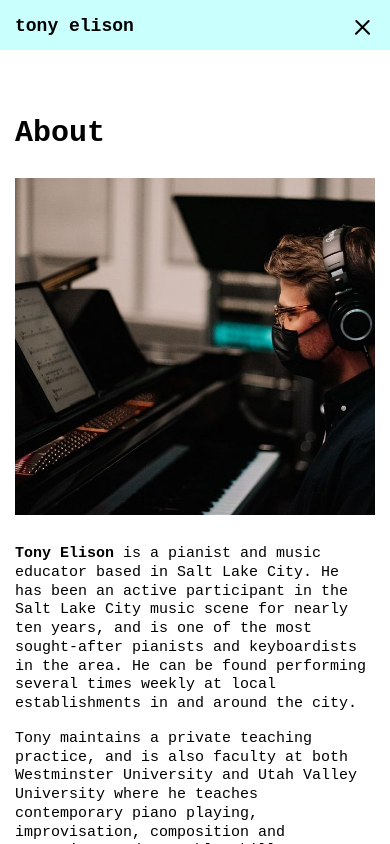
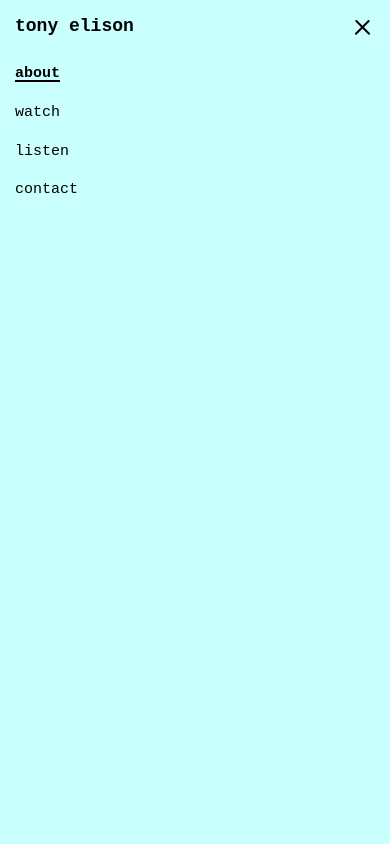
Before and after one commit to tonyelison/music, a Nuxt app: page / in a window 390 px wide. Both pictures are taken after a click on the button 362 px from the left and 30 px from the top of the page. Shown: the top 844 px of the page. Built offline with nearby package versions, Linux system fonts and the light colour scheme.

Commit message:
Enable hamburger nav menu

```diff
--- a/components/AppHeader.vue
+++ b/components/AppHeader.vue
@@ -1,11 +1,13 @@
 <template>
   <header :class="isScrolling ? 'scrolling' : ''">
-    <NuxtLink class="logo" to="/">tony elison</NuxtLink>
+    <NuxtLink class="logo" @click.native="toggleFlyout(false)" to="/"
+      >tony elison</NuxtLink
+    >
     <NavBar v-if="isDesktopView" :links="links"></NavBar>
-    <HamburgerMenu v-else></HamburgerMenu>
+    <HamburgerMenu @click.native="() => toggleFlyout()" v-else></HamburgerMenu>
   </header>
   <div class="dropdown" :class="flyoutIsOpen ? '' : 'closed'">
-    <NavBar :links="links"></NavBar>
+    <NavBar :links="links" :linkAction="() => toggleFlyout()"></NavBar>
   </div>
 </template>
 
@@ -47,6 +49,9 @@ const links = [
 ];
 
 const flyoutIsOpen = ref(false);
+const toggleFlyout = (state) => {
+  flyoutIsOpen.value = state === undefined ? !flyoutIsOpen.value : state;
+};
 </script>
 
 <style scoped>
--- a/components/NavBar.vue
+++ b/components/NavBar.vue
@@ -1,6 +1,7 @@
 <script setup>
 defineProps({
   links: Array,
+  linkAction: Function,
 });
 </script>
 
@@ -8,7 +9,9 @@ defineProps({
   <nav>
     <ul>
       <li v-for="link in links">
-        <NuxtLink :to="link.to">{{ link.label }}</NuxtLink>
+        <NuxtLink :to="link.to" @click.native="linkAction">{{
+          link.label
+        }}</NuxtLink>
       </li>
     </ul>
   </nav>
```
